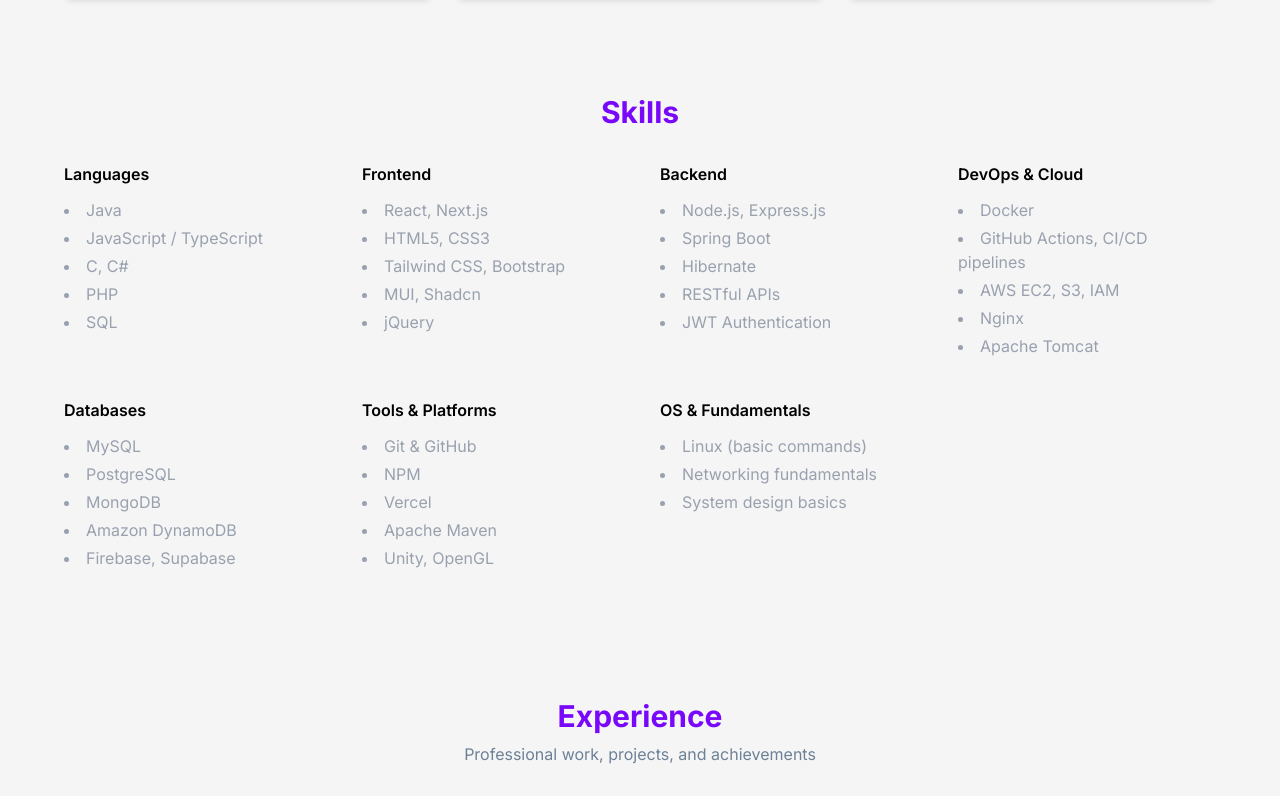
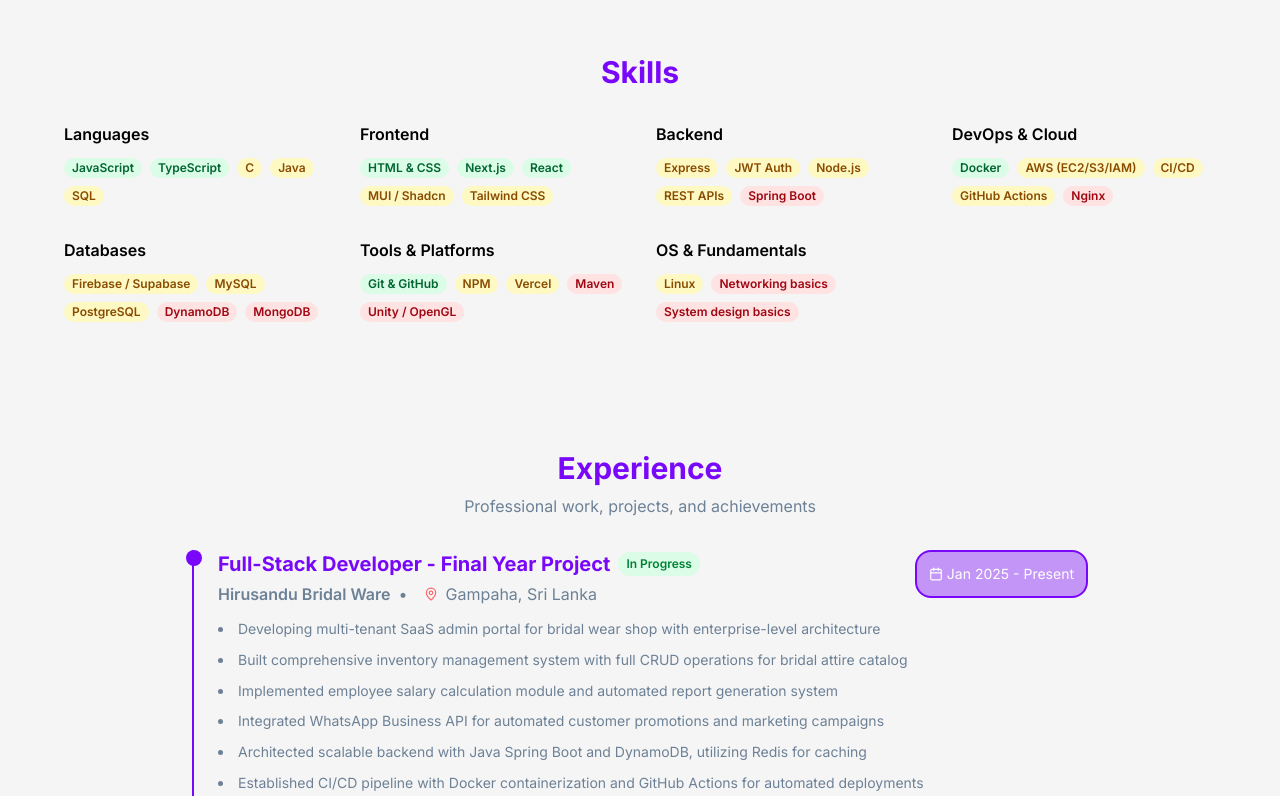
Before and after one commit to Medhani-Premathilaka/Portfolio, a Next.js app: page / in a window 1280 px wide. Shown: the part 1260-2056 px from the top of the page. Built offline with nearby package versions, Linux system fonts and the light colour scheme.

Commit message:
feat: add SkillPill component and enhance skills section with categorized skill display

```diff
--- a/app/page.tsx
+++ b/app/page.tsx
@@ -2,6 +2,7 @@
 import Hero from "@/components/Hero";
 import Projects from "@/components/Projects";
 import Contact from "@/components/Contact";
+import SkillPill from "@/components/ui/skill-pill";
 
 export default function Home() {
   return (
@@ -20,88 +21,104 @@
             Skills
           </h2>
 
-          <div className="grid md:grid-cols-4 gap-10">
-            {/* Languages */}
-            <div>
-              <h3 className="font-semibold mb-3">Languages</h3>
-              <ul className="list-disc list-inside text-gray-400 space-y-1">
-                <li>Java</li>
-                <li>JavaScript / TypeScript</li>
-                <li>C, C#</li>
-                <li>PHP</li>
-                <li>SQL</li>
-              </ul>
-            </div>
+          <div className="grid md:grid-cols-4 gap-8">
+            {/** helper to render a category with ordered pills */}
+            {(() => {
+              type SkillStatus =
+                | "pro"
+                | "intermediate"
+                | "inprogress"
+                | "beginner";
 
-            {/* Frontend */}
-            <div>
-              <h3 className="font-semibold mb-3">Frontend</h3>
-              <ul className="list-disc list-inside text-gray-400 space-y-1">
-                <li>React, Next.js</li>
-                <li>HTML5, CSS3</li>
-                <li>Tailwind CSS, Bootstrap</li>
-                <li>MUI, Shadcn</li>
-                <li>jQuery</li>
-              </ul>
-            </div>
+              const statusOrder: Record<SkillStatus, number> = {
+                pro: 0,
+                intermediate: 1,
+                inprogress: 2,
+                beginner: 3,
+              };
 
-            {/* Backend */}
-            <div>
-              <h3 className="font-semibold mb-3">Backend</h3>
-              <ul className="list-disc list-inside text-gray-400 space-y-1">
-                <li>Node.js, Express.js</li>
-                <li>Spring Boot</li>
-                <li>Hibernate</li>
-                <li>RESTful APIs</li>
-                <li>JWT Authentication</li>
-              </ul>
-            </div>
+              const renderCategory = (
+                title: string,
+                skills: { name: string; status: SkillStatus }[]
+              ) => {
+                const sorted = skills.sort(
+                  (a, b) =>
+                    (statusOrder[a.status] ?? 9) -
+                      (statusOrder[b.status] ?? 9) ||
+                    a.name.localeCompare(b.name)
+                );
+                return (
+                  <div>
+                    <h3 className="font-semibold mb-3">{title}</h3>
+                    <div className="flex flex-wrap gap-2">
+                      {sorted.map((s) => (
+                        <SkillPill key={s.name} variant={s.status}>
+                          {s.name}
+                        </SkillPill>
+                      ))}
+                    </div>
+                  </div>
+                );
+              };
 
-            {/* DevOps & Cloud */}
-            <div>
-              <h3 className="font-semibold mb-3">DevOps & Cloud</h3>
-              <ul className="list-disc list-inside text-gray-400 space-y-1">
-                <li>Docker</li>
-                <li>GitHub Actions, CI/CD pipelines</li>
-                <li>AWS EC2, S3, IAM</li>
-                <li>Nginx</li>
-                <li>Apache Tomcat</li>
-              </ul>
-            </div>
+              return (
+                <>
+                  {renderCategory("Languages", [
+                    { name: "TypeScript", status: "pro" },
+                    { name: "JavaScript", status: "pro" },
+                    { name: "Java", status: "intermediate" },
+                    { name: "C", status: "intermediate" },
+                    { name: "SQL", status: "intermediate" },
+                  ])}
 
-            {/* Databases */}
-            <div>
-              <h3 className="font-semibold mb-3">Databases</h3>
-              <ul className="list-disc list-inside text-gray-400 space-y-1">
-                <li>MySQL</li>
-                <li>PostgreSQL</li>
-                <li>MongoDB</li>
-                <li>Amazon DynamoDB</li>
-                <li>Firebase, Supabase</li>
-              </ul>
-            </div>
+                  {renderCategory("Frontend", [
+                    { name: "React", status: "pro" },
+                    { name: "Next.js", status: "pro" },
+                    { name: "Tailwind CSS", status: "intermediate" },
+                    { name: "MUI / Shadcn", status: "intermediate" },
+                    { name: "HTML & CSS", status: "pro" },
+                  ])}
 
-            {/* Tools & Platforms */}
-            <div>
-              <h3 className="font-semibold mb-3">Tools & Platforms</h3>
-              <ul className="list-disc list-inside text-gray-400 space-y-1">
-                <li>Git & GitHub</li>
-                <li>NPM</li>
-                <li>Vercel</li>
-                <li>Apache Maven</li>
-                <li>Unity, OpenGL</li>
-              </ul>
-            </div>
+                  {renderCategory("Backend", [
+                    { name: "Node.js", status: "intermediate" },
+                    { name: "Express", status: "intermediate" },
+                    { name: "Spring Boot", status: "beginner" },
+                    { name: "REST APIs", status: "intermediate" },
+                    { name: "JWT Auth", status: "intermediate" },
+                  ])}
 
-            {/* OS & Fundamentals */}
-            <div>
-              <h3 className="font-semibold mb-3">OS & Fundamentals</h3>
-              <ul className="list-disc list-inside text-gray-400 space-y-1">
-                <li>Linux (basic commands)</li>
-                <li>Networking fundamentals</li>
-                <li>System design basics</li>
-              </ul>
-            </div>
+                  {renderCategory("DevOps & Cloud", [
+                    { name: "Docker", status: "pro" },
+                    { name: "GitHub Actions", status: "intermediate" },
+                    { name: "AWS (EC2/S3/IAM)", status: "intermediate" },
+                    { name: "CI/CD", status: "intermediate" },
+                    { name: "Nginx", status: "beginner" },
+                  ])}
+
+                  {renderCategory("Databases", [
+                    { name: "PostgreSQL", status: "intermediate" },
+                    { name: "MySQL", status: "intermediate" },
+                    { name: "MongoDB", status: "beginner" },
+                    { name: "DynamoDB", status: "beginner" },
+                    { name: "Firebase / Supabase", status: "intermediate" },
+                  ])}
+
+                  {renderCategory("Tools & Platforms", [
+                    { name: "Git & GitHub", status: "pro" },
+                    { name: "Vercel", status: "intermediate" },
+                    { name: "NPM", status: "intermediate" },
+                    { name: "Maven", status: "beginner" },
+                    { name: "Unity / OpenGL", status: "beginner" },
+                  ])}
+
+                  {renderCategory("OS & Fundamentals", [
+                    { name: "Linux", status: "intermediate" },
+                    { name: "Networking basics", status: "beginner" },
+                    { name: "System design basics", status: "beginner" },
+                  ])}
+                </>
+              );
+            })()}
           </div>
         </div>
       </section>
--- a/components/Hero.tsx
+++ b/components/Hero.tsx
@@ -3,27 +3,28 @@
 
 function Hero() {
   return (
-    <section className="flex flex-col  md:flex-row mt-15 bg-bg  gap-70  py-12">
-      <div className="shrink-0 order-first md:order-0">
+    <section className="flex flex-col md:flex-row mt-15 bg-bg gap-6 md:gap-50 py-12 items-center md:items-start">
+      <div className="shrink-0 order-first flex justify-center md:justify-start">
         <div
           style={{
-            width: 320,
-            height: 320,
+            width: 280,
+            height: 280,
             borderRadius: "50%",
             overflow: "hidden",
           }}
+          className="md:w-[320px] md:h-[320px]"
         >
           <Image
             src="/images/profilepic.jpeg"
             alt="Medhani Premathilaka"
             width={320}
             height={320}
-            className="object-cover"
+            className="object-cover w-full h-full"
           />
         </div>
       </div>
 
-      <div className="flex-1 text-center md:text-left  ">
+      <div className="flex-1 text-center md:text-left px-4 md:px-0">
         <h2 className="text-4xl font-bold text-letters">
           Medhani Premathilaka
         </h2>
--- a/components/Nav.tsx
+++ b/components/Nav.tsx
@@ -21,10 +21,14 @@
   useEffect(() => {
     const handleScroll = () => {
       setIsScrolled(window.scrollY > 20);
+      // Close mobile menu on scroll
+      if (isOpen) {
+        setIsOpen(false);
+      }
     };
     window.addEventListener("scroll", handleScroll);
     return () => window.removeEventListener("scroll", handleScroll);
-  }, []);
+  }, [isOpen]);
 
   // Detect active section
   useEffect(() => {
@@ -46,6 +50,18 @@
     // eslint-disable-next-line react-hooks/exhaustive-deps
   }, []);
 
+  // Close menu on touch/scroll for mobile
+  useEffect(() => {
+    if (!isOpen) return;
+
+    const handleTouchMove = () => {
+      setIsOpen(false);
+    };
+
+    window.addEventListener("touchmove", handleTouchMove);
+    return () => window.removeEventListener("touchmove", handleTouchMove);
+  }, [isOpen]);
+
   const scrollToSection = (id: string) => {
     const element = document.getElementById(id);
     if (element) {
@@ -56,9 +72,11 @@
 
   return (
     <nav
-      className={`fixed top-0 left-0 right-0 z-50 h-25 p-5  transition-all duration-300 ${
-        isScrolled
-          ? "bg-background/95 backdrop-blur-md shadow-lg"
+      className={`fixed top-0 left-0 right-0 z-50 p-5 transition-all duration-300 ${
+        !isOpen ? "h-23" : ""
+      } ${
+        isScrolled || isOpen
+          ? "bg-background/50 backdrop-blur-md shadow-lg"
           : "bg-transparent"
       }`}
     >
@@ -73,7 +91,7 @@
           </button>
 
           {/* Desktop Navigation */}
-          <div className="hidden md:flex items-center space-x-1">
+          <div className="hidden md:flex  items-center space-x-1">
             {navItems.map((item) => (
               <button
                 key={item.id}
@@ -126,7 +144,7 @@
             : "max-h-0 opacity-0 overflow-hidden"
         }`}
       >
-        <div className="px-4 pt-2 pb-4 space-y-1 bg-background/95 backdrop-blur-md border-t">
+        <div className="px-4 pt-2 pb-4 space-y-1 bg-background/80  border-t ">
           {navItems.map((item) => (
             <button
               key={item.id}
--- /dev/null
+++ b/components/ui/skill-pill.tsx
@@ -0,0 +1,26 @@
+import React from "react";
+
+type Variant = "pro" | "intermediate" | "inprogress" | "beginner";
+
+const variantClasses: Record<Variant, string> = {
+  pro: "bg-green-100 text-green-800 dark:text-green-100 dark:bg-green-900/80",
+  intermediate: "bg-yellow-100 text-yellow-800 ",
+  inprogress: "bg-sky-100 text-sky-800 dark:bg-sky-900/30",
+  beginner: "bg-red-100 text-red-800  dark:text-red-200 dark:bg-red-900/70",
+};
+
+export default function SkillPill({
+  children,
+  variant = "intermediate",
+}: {
+  children: React.ReactNode;
+  variant?: Variant;
+}) {
+  return (
+    <span
+      className={`inline-flex items-center px-2 py-0.5 rounded-full text-xs font-semibold ${variantClasses[variant]}`}
+    >
+      {children}
+    </span>
+  );
+}
```
